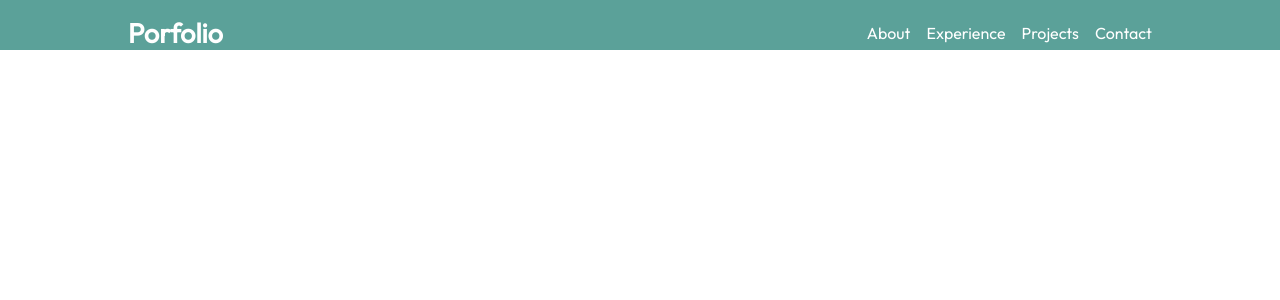
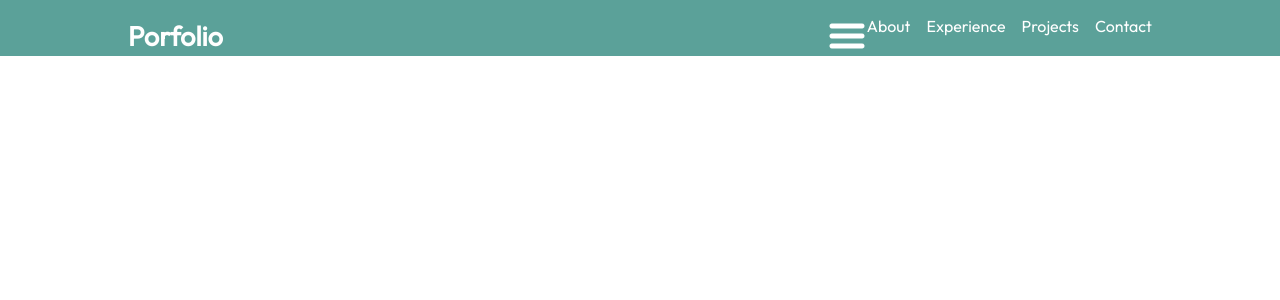
Before and after one commit to XiaoyangJin/Portfolio_React_JS, a React (Vite) app in the folder portfolio-xiaoyang/: page / in a window 1280 px wide. Shown: the top 300 px of the page. Built offline with nearby package versions, Linux system fonts and the light colour scheme.

Commit message:
Add humburger button

```diff
--- a/portfolio-xiaoyang/src/components/Navbar/Navbar.jsx
+++ b/portfolio-xiaoyang/src/components/Navbar/Navbar.jsx
@@ -8,6 +8,7 @@ const Navbar = () => {
         <nav className={styles.navbar}>
             <a className={styles.title} href='/'>Porfolio</a>
             <div className={styles.menu}>
+                <img className={styles.menuBtn} src={getImageUrl("nav/menuIcon.png")} alt="a humburger button which can toggle nav bar menu" />
                 <ul className={styles.menuItems}>
                     <li><a href='#about'>About</a></li>
                     <li><a href='#experience'>Experience</a></li>
```
